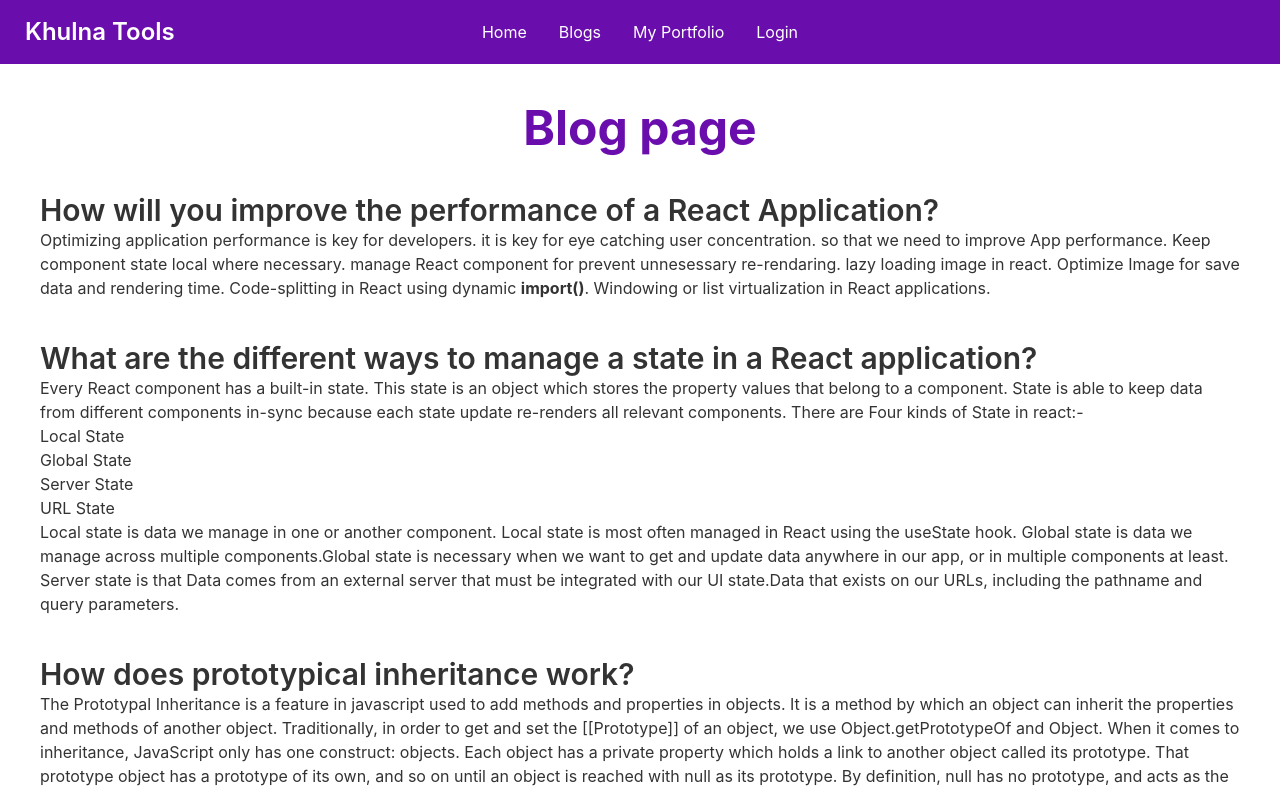
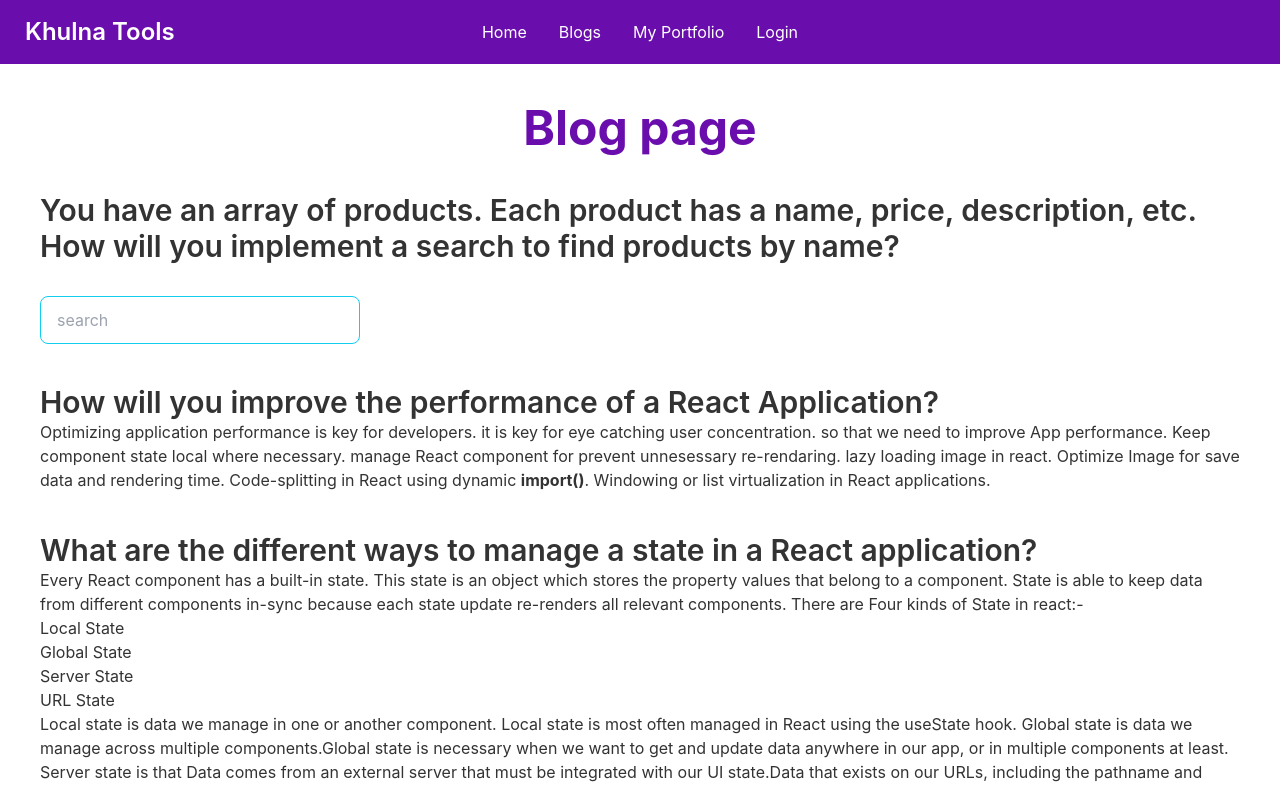
Before and after one commit to Abhamid3311/tools-manufacturer-client, a React (Create React App) app: page /blogs in a window 1280 px wide. Shown: the top 789 px of the page. Built offline with nearby package versions, Linux system fonts and the light colour scheme; no server answers.

Commit message:
added search field

```diff
--- a/src/Pages/Page/Blogs/Blogs.js
+++ b/src/Pages/Page/Blogs/Blogs.js
@@ -1,9 +1,67 @@
 import React from 'react';
 
 const Blogs = () => {
+    const products = [
+        {
+            name: "LG laptop",
+            price: 70000,
+            description: "This is a LED 15 inchis laptop",
+            made: "japan"
+        },
+        {
+            name: "LG mobile",
+            price: 25000,
+            description: "This is a 5 inchis mobile",
+            made: "japan"
+        },
+        {
+            name: "samsung laptop",
+            price: 90000,
+            description: "This is a LED 19 inchis laptop",
+            made: "korea"
+        },
+        {
+            name: "samsung galaxy mobile",
+            price: 25000,
+            description: "This is a super amoled display phone",
+            made: "korea"
+        },
+        {
+            name: "I-phone",
+            price: 160000,
+            description: "This is a patti wala phone",
+            made: "USA"
+        }
+    ];
+
+    const handleSearchDevice = e => {
+        const searchText = e.target.value;
+        console.log(searchText);
+        products.filter(product => product.includes('searchText'));
+
+    }
     return (
         <div className='m-10'>
             <h1 className='text-5xl text-center text-accent font-bold my-10'>Blog page</h1>
+
+
+            <div className='mb-10'>
+                <h2 className='text-3xl font-semibold mb-8'>You have an array of products. Each product has a name, price, description, etc. How will you implement a search to find products by name?</h2>
+
+                <div>
+                    <input
+                        onChange={handleSearchDevice}
+                        name='search'
+                        type="text"
+                        placeholder='search'
+                        class="input input-bordered input-primary w-full max-w-xs" />
+                    <div>
+                        {
+
+                        }
+                    </div>
+                </div>
+            </div>
 
             <div className='mb-10'>
                 <h2 className='text-3xl font-semibold'>How will you improve the performance of a React Application?</h2>
@@ -38,6 +96,8 @@ const Blogs = () => {
                 <p>Unit tests are typically automated tests written and run by software developers to ensure that a section of an application (known as the "unit") meets its design and behaves as intended.[2] In procedural programming, a unit could be an entire module, but it is more commonly an individual function or procedure. During development, a software developer may code criteria, or results that are known to be good, into the test to verify the unit's correctness. During test case execution, frameworks log tests that fail any criterion and report them in a summary. For this, the most commonly used approach is test - function - expected value.</p>
             </div>
 
+
+
         </div>
     );
 };
```
